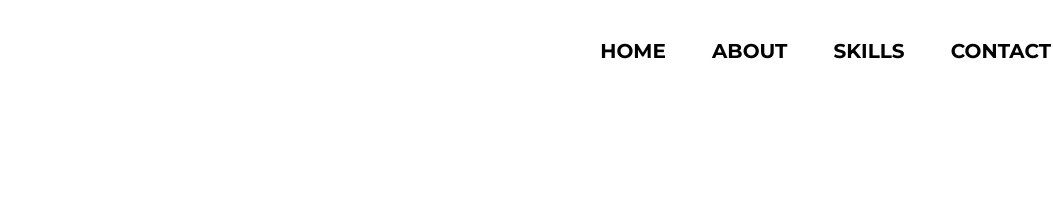
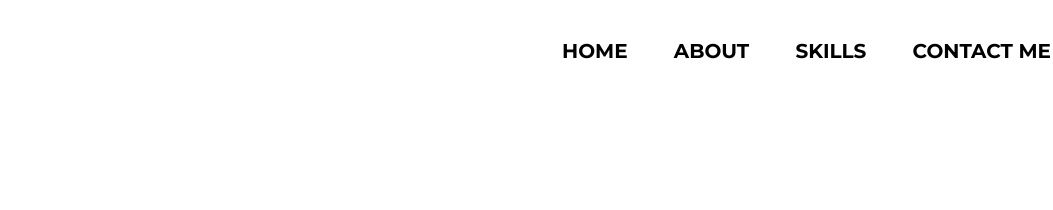
Before and after one commit to Krishnakkumar7/portfolio-ex, a plain HTML site: page index.html in a window 1280 px wide. Shown: the top 210 px of the page, 227-1280 px from the left. Drawn offline with nearby package versions, Linux system fonts and the light colour scheme; a web font is replaced by a local one.

Commit message:
portfolio v2

```diff
--- a/index.html
+++ b/index.html
@@ -37,7 +37,7 @@
 
                 <li class="list_items"><a class="links" href="#skills">SKILLS</a></li>
 
-                <li class="list_items"><a class="links" href="#contact">CONTACT</a></li>
+                <li class="list_items"><a class="links" href="#contact">CONTACT ME</a></li>
             </ul>
         </nav>
         <!--home-->
```
